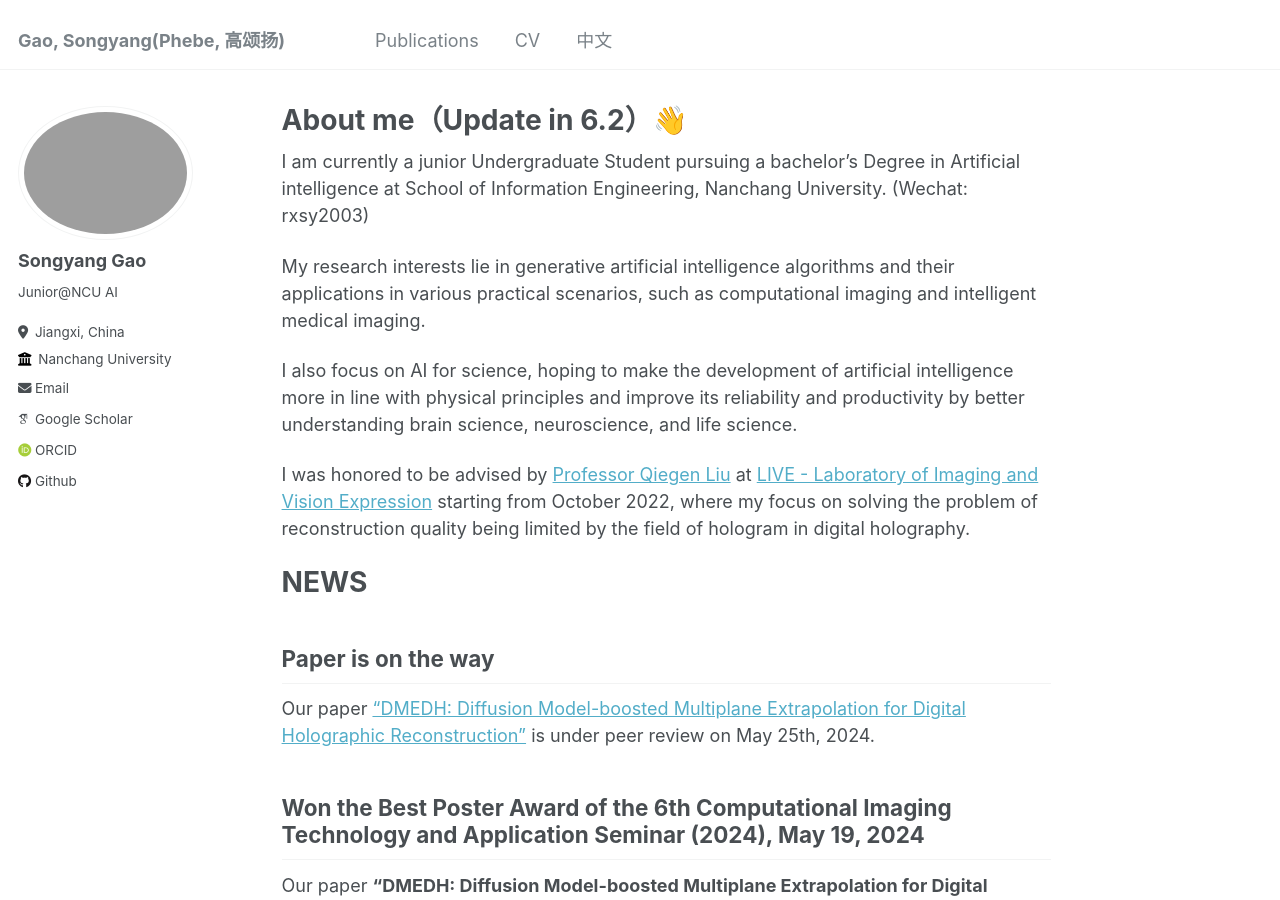
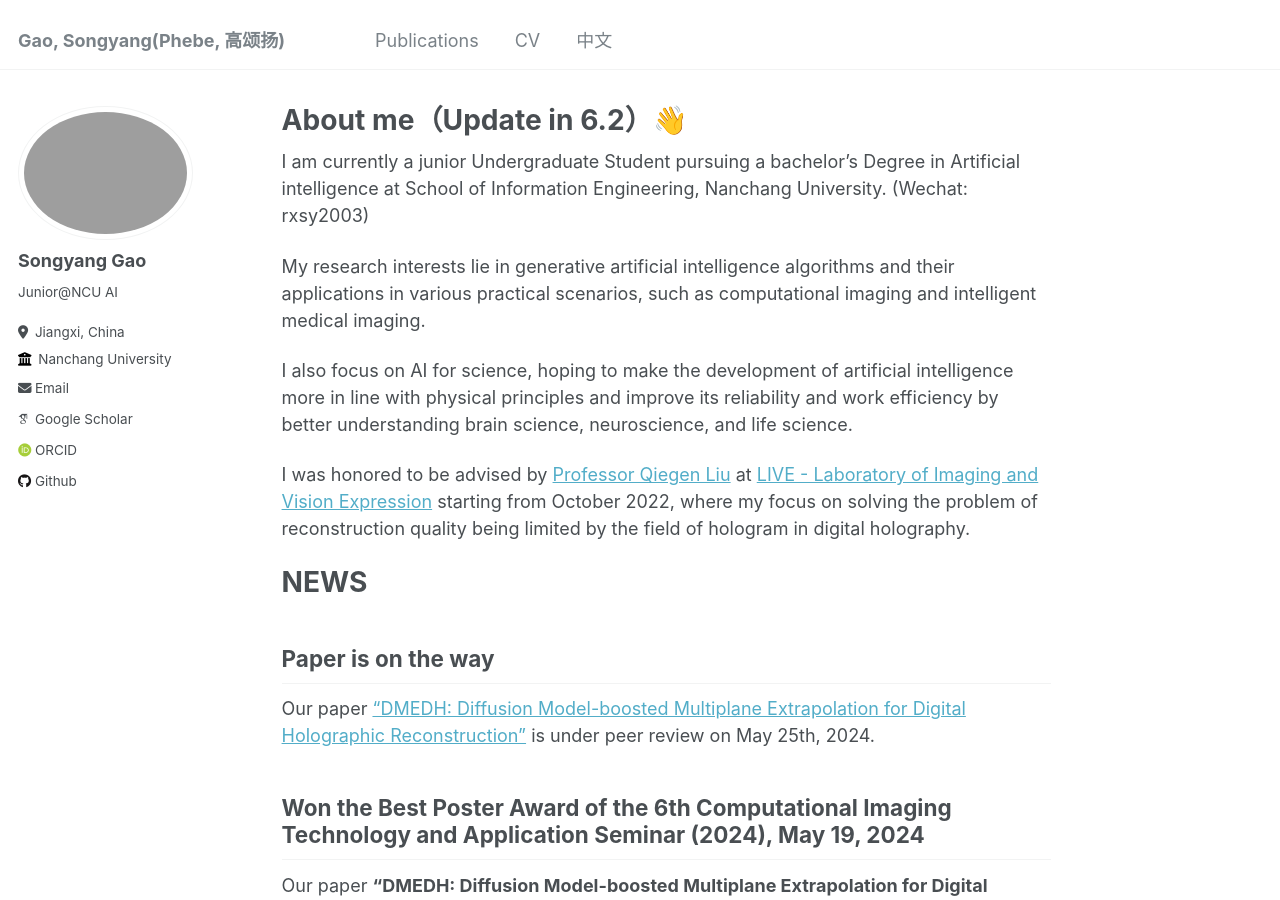
Before and after one commit to songyang0603/songyang0603.github.io, a Jekyll site: the page built from _pages/about.md, in a window 1280 px wide and 900 px high. Built offline with Jekyll 4.4.1, drawn with Linux system fonts in a browser that asks for light colours; some web fonts are replaced.

Commit message:
Update about.md

```diff
--- a/_pages/about.md
+++ b/_pages/about.md
@@ -11,7 +11,7 @@ I am currently a junior Undergraduate Student pursuing a bachelor's Degree in Ar
 
 My research interests lie in generative artificial intelligence algorithms and their applications in various practical scenarios, such as computational imaging and intelligent medical imaging.
 
-I also focus on AI for science, hoping to make the development of artificial intelligence more in line with physical principles and improve its reliability and productivity by better understanding brain science, neuroscience, and life science.
+I also focus on AI for science, hoping to make the development of artificial intelligence more in line with physical principles and improve its reliability and work efficiency by better understanding brain science, neuroscience, and life science.
 
 I was honored to be advised by [Professor Qiegen Liu]([https://github.com/yqx7150](https://github.com/yqx7150/yqx7150.github.com)) at [LIVE - Laboratory of Imaging and Vision Expression](https://www.labxing.com/lab/1018/home) starting from October 2022, where my focus on solving the problem of reconstruction quality being limited by the field of hologram in digital holography.
 
```
